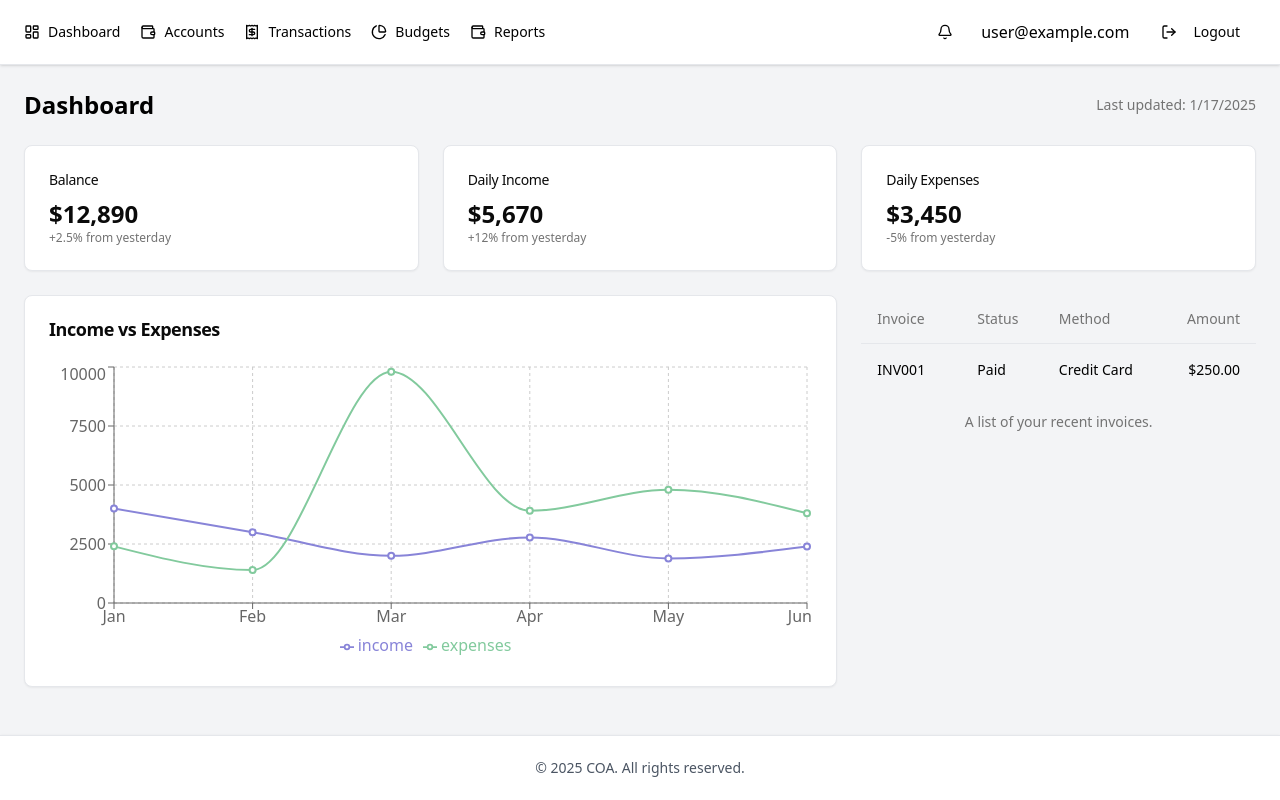
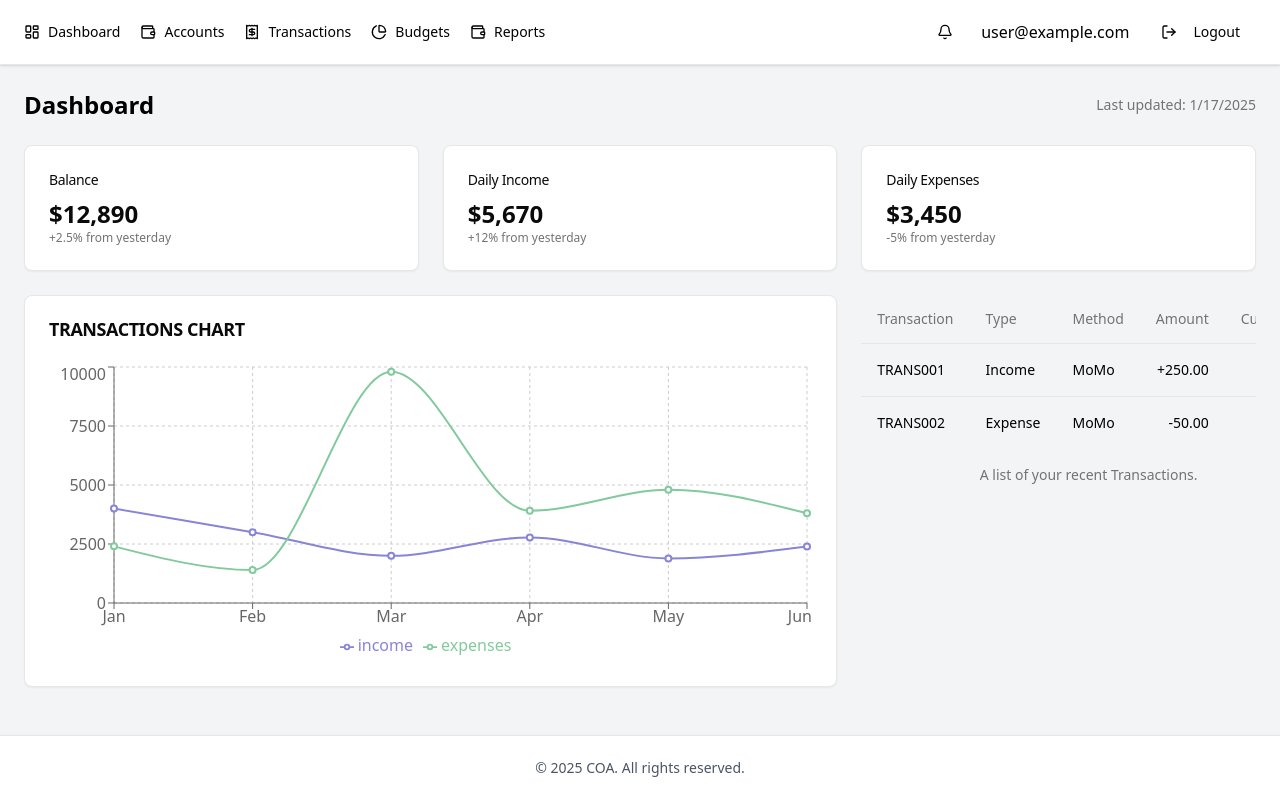
Before and after one commit to KNMoise/Wallet-Web-Application, a React (Vite) app in the folder wallet/: page /dashboard in a window 1280 px wide. Built offline with nearby package versions, Linux system fonts and the light colour scheme; the HTML template or start-up script is replaced by a standard one.

Commit message:
Fix : dashboard setup complete next is focusing on all the screens we need

```diff
--- a/wallet/src/components/layouts/DashboardLayout.jsx
+++ b/wallet/src/components/layouts/DashboardLayout.jsx
@@ -15,7 +15,6 @@ const DashboardLayout = () => {
     { icon: PieChart, label: "Budgets", path: "/budgets" },
     { icon: Wallet, label: "Reports", path: "/reports" },
   ];
-
 
   return (
     <div className="min-h-screen flex flex-col bg-gray-100">
--- a/wallet/src/pages/dashboard/DashboardPage.jsx
+++ b/wallet/src/pages/dashboard/DashboardPage.jsx
@@ -77,7 +77,7 @@ const DashboardPage = () => {
         {/* Main Chart */}
         <Card className="lg:col-span-2">
           <CardHeader>
-            <CardTitle>Income vs Expenses</CardTitle>
+            <CardTitle>TRANSACTIONS CHART</CardTitle>
           </CardHeader>
           <CardContent>
             <ResponsiveContainer width="100%" height={300}>
@@ -104,21 +104,30 @@ const DashboardPage = () => {
           </CardContent>
         </Card>
         <Table>
-          <TableCaption>A list of your recent invoices.</TableCaption>
+          <TableCaption>A list of your recent Transactions.</TableCaption>
           <TableHeader>
             <TableRow>
-              <TableHead className="w-[100px]">Invoice</TableHead>
-              <TableHead>Status</TableHead>
+              <TableHead className="w-[100px]">Transaction</TableHead>
+              <TableHead>Type</TableHead>
               <TableHead>Method</TableHead>
               <TableHead className="text-right">Amount</TableHead>
+              <TableHead className="text-right">Currency</TableHead>
             </TableRow>
           </TableHeader>
           <TableBody>
             <TableRow>
-              <TableCell className="font-medium">INV001</TableCell>
-              <TableCell>Paid</TableCell>
-              <TableCell>Credit Card</TableCell>
-              <TableCell className="text-right">$250.00</TableCell>
+              <TableCell className="font-medium">TRANS001</TableCell>
+              <TableCell>Income</TableCell>
+              <TableCell>MoMo</TableCell>
+              <TableCell className="text-right">+250.00</TableCell>
+              <TableCell className="text-right">USD</TableCell>
+            </TableRow>
+            <TableRow>
+              <TableCell className="font-medium">TRANS002</TableCell>
+              <TableCell>Expense</TableCell>
+              <TableCell>MoMo</TableCell>
+              <TableCell className="text-right">-50.00</TableCell>
+              <TableCell className="text-right">RWF</TableCell>
             </TableRow>
           </TableBody>
         </Table>
```
